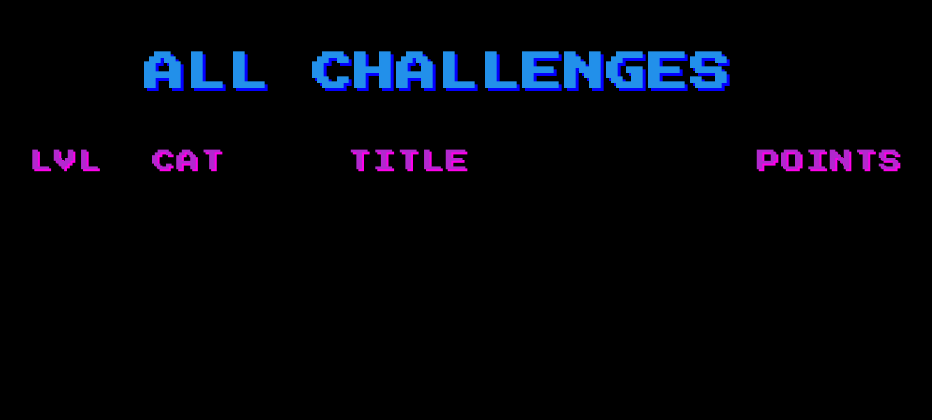
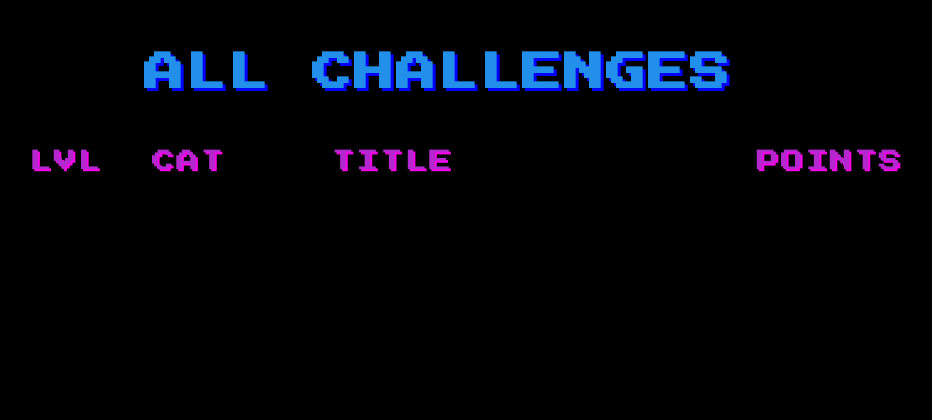
Before and after one commit to k1k9/CTFPlatform, a PHP site: page /t in a window 1280 px wide. Shown: the top 420 px of the page, without its empty margins (202-1134 px from the left). Run offline with PHP 8.4, Linux system fonts and the light colour scheme; data that the repository does not hold is empty.

Commit message:
Updated taks list

```diff
--- a/src/public/css/task.css
+++ b/src/public/css/task.css
@@ -196,7 +196,7 @@ section.taskList ul .header {
     margin-bottom: 1.5rem;
     width: 100%;
     display: grid;
-    grid-template-columns: 15% 24% 50% 16%;
+    grid-template-columns: 15% 22% 52% 16%;
 }
 
 section.taskList ul .element {
@@ -212,7 +212,7 @@ section.taskList ul .element:nth-child(2n) {
 section.taskList ul .element a {
     width: 100%;
     display: grid;
-    grid-template-columns: 15% 25% 55% 10%;
+    grid-template-columns: 15% 23% 57% 10%;
     padding: 1rem 0;
     text-decoration: none;
     color: var(--white);
```
